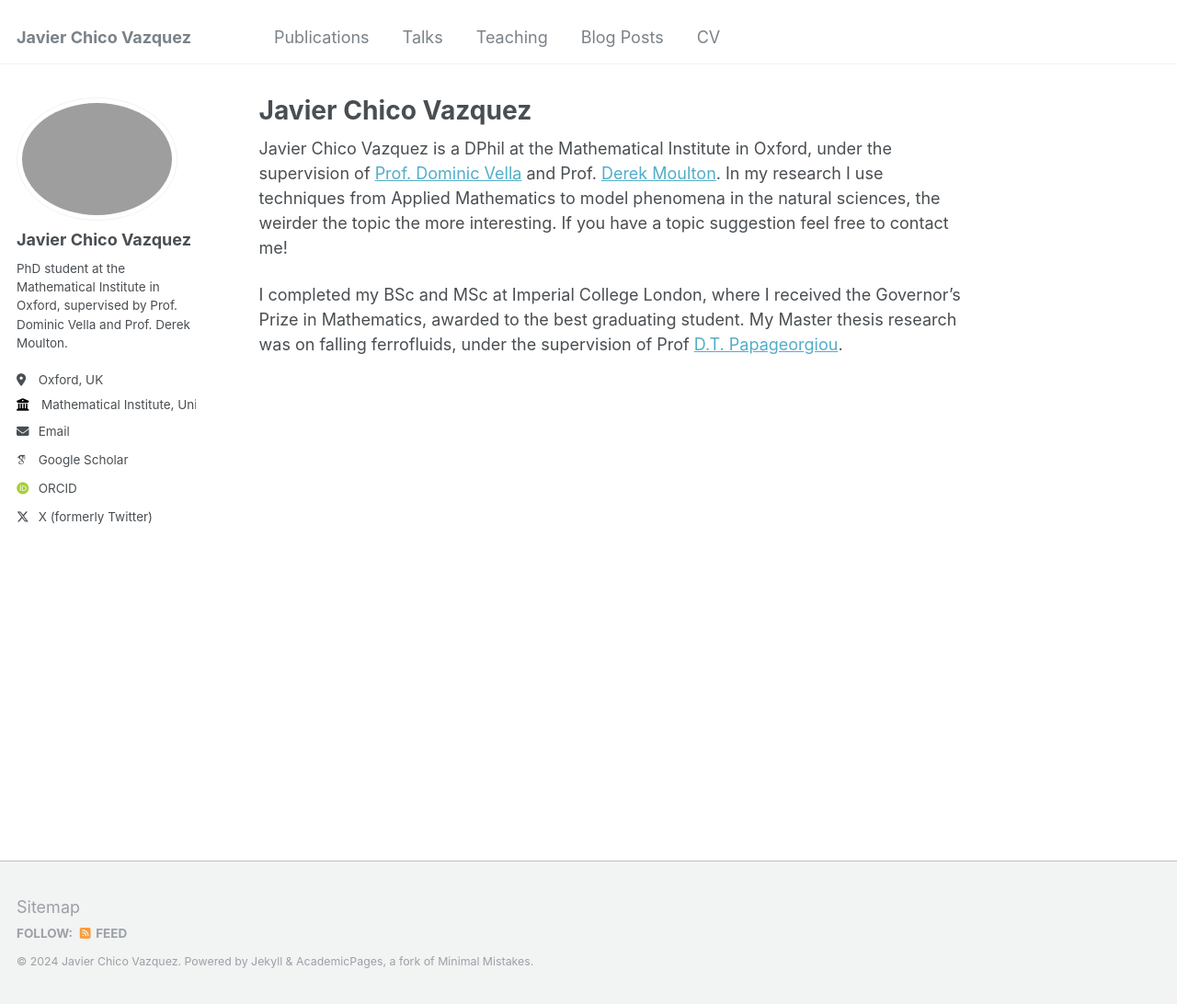
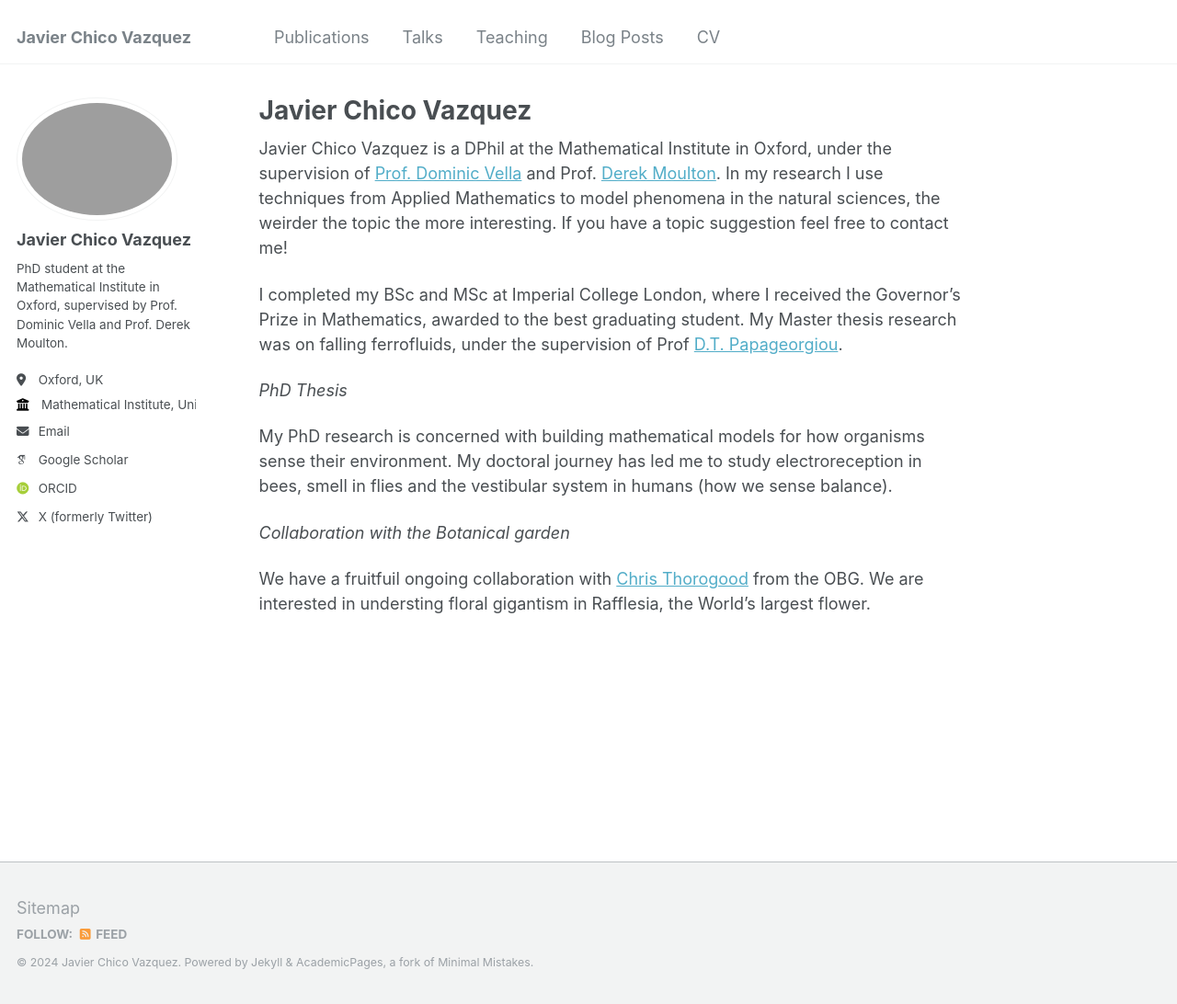
Before and after one commit to JavierChico/JavierChico.github.io, a Jekyll site: the page built from _pages/about.md, in a window 1280 px wide and 1092 px high. Shown: the whole window at 92% size. Built offline with Jekyll 4.4.1, drawn with Linux system fonts in a browser that asks for light colours; some web fonts are replaced.

Commit message:
Update about.md

```diff
--- a/_pages/about.md
+++ b/_pages/about.md
@@ -10,3 +10,11 @@ redirect_from:
 Javier Chico Vazquez is a DPhil at the Mathematical Institute in Oxford, under the supervision of [Prof. Dominic Vella](https://people.maths.ox.ac.uk/vella/) and Prof. [Derek Moulton](https://people.maths.ox.ac.uk/moulton/). In my research I use techniques from Applied Mathematics to model phenomena in the natural sciences, the weirder the topic the more interesting. If you have a topic suggestion feel free to contact me!
 
 I completed my BSc and MSc at Imperial College London, where I received the Governor's Prize in Mathematics, awarded to the best graduating student. My Master thesis research was on falling ferrofluids, under the supervision of Prof [D.T. Papageorgiou](https://www.imperial.ac.uk/people/d.papageorgiou).
+
+*PhD Thesis*
+
+My PhD research is concerned with building mathematical models for how organisms sense their environment. My doctoral journey has led me to study electroreception in bees, smell in flies and the vestibular system in humans (how we sense balance).
+
+*Collaboration with the Botanical garden*
+
+We have a fruitfuil ongoing collaboration with [Chris Thorogood](https://www.obga.ox.ac.uk/people/chris-thorogood) from the OBG. We are interested in understing floral gigantism in Rafflesia, the World's largest flower.
```
